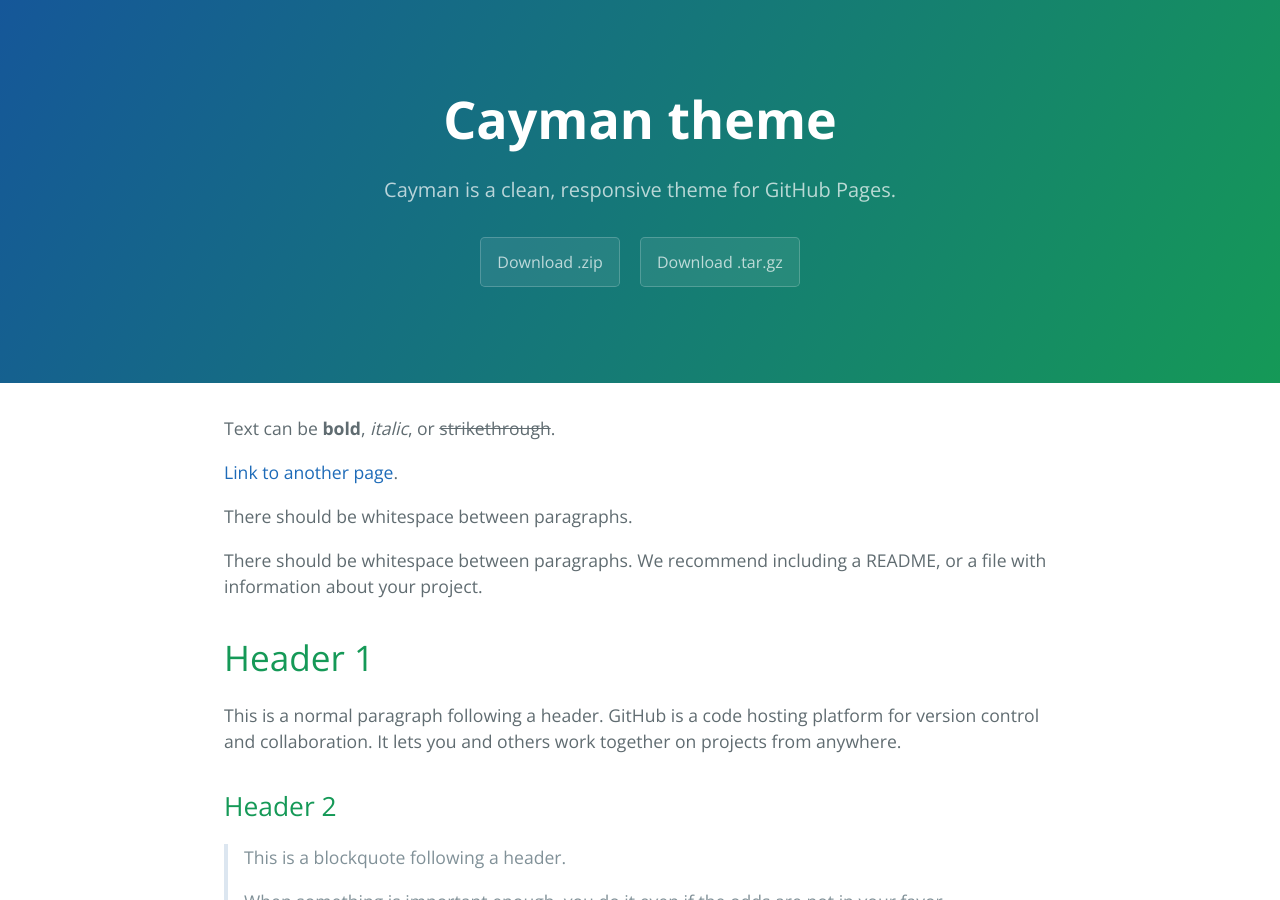
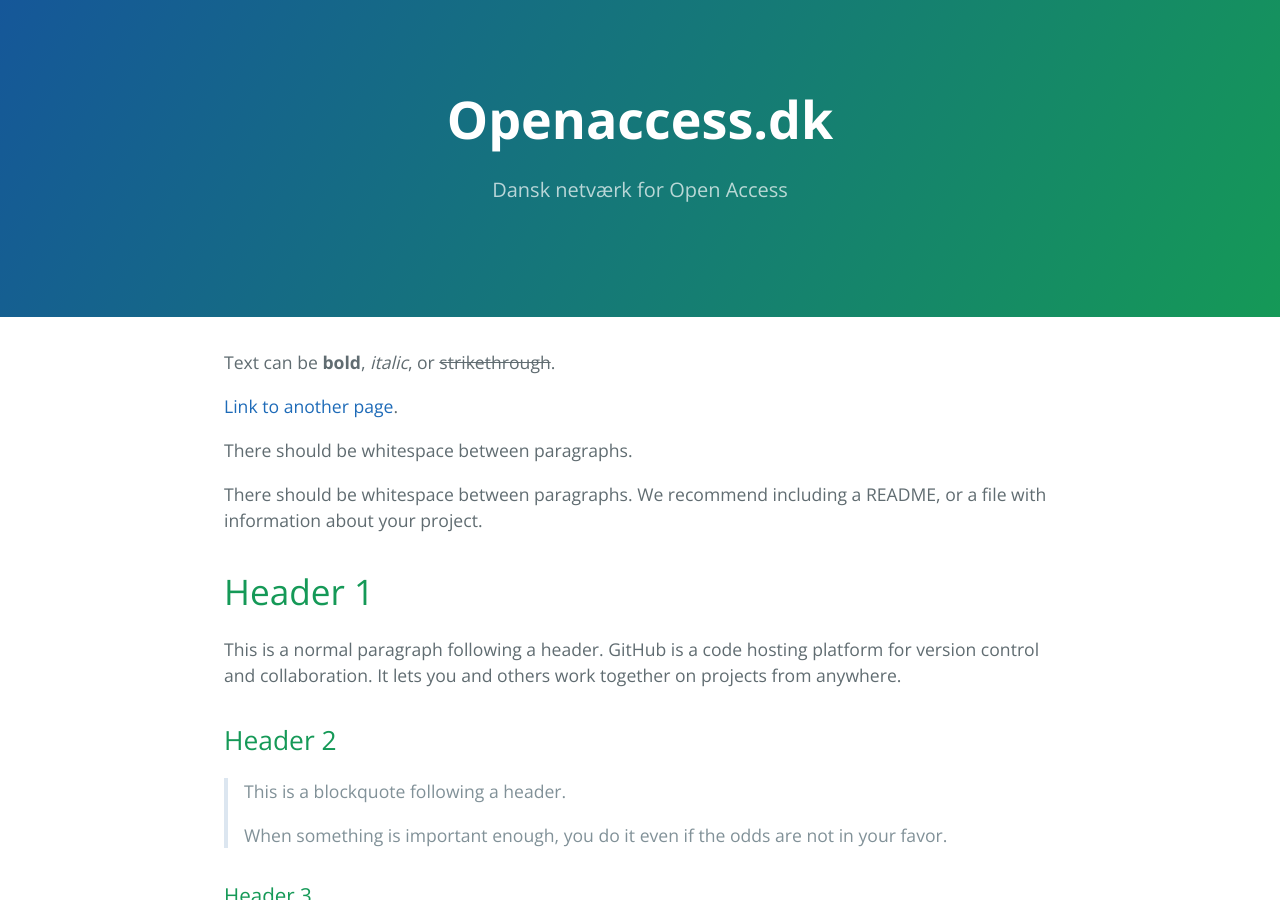
Before and after one commit to openaccess-dk/openaccess-dk.github.io, a Jekyll site: the page built from index.md, in a window 1280 px wide and 900 px high. Built offline with Jekyll 4.4.1, drawn with Linux system fonts in a browser that asks for light colours.

Commit message:
Update _config.yml

```diff
--- a/_config.yml
+++ b/_config.yml
@@ -1,5 +1,5 @@
-title: Cayman theme
-description: Cayman is a clean, responsive theme for GitHub Pages.
-show_downloads: true
-google_analytics:
+title: Openaccess.dk
+description: Dansk netværk for Open Access
+#show_downloads: true
+#google_analytics:
 theme: jekyll-theme-cayman
```
